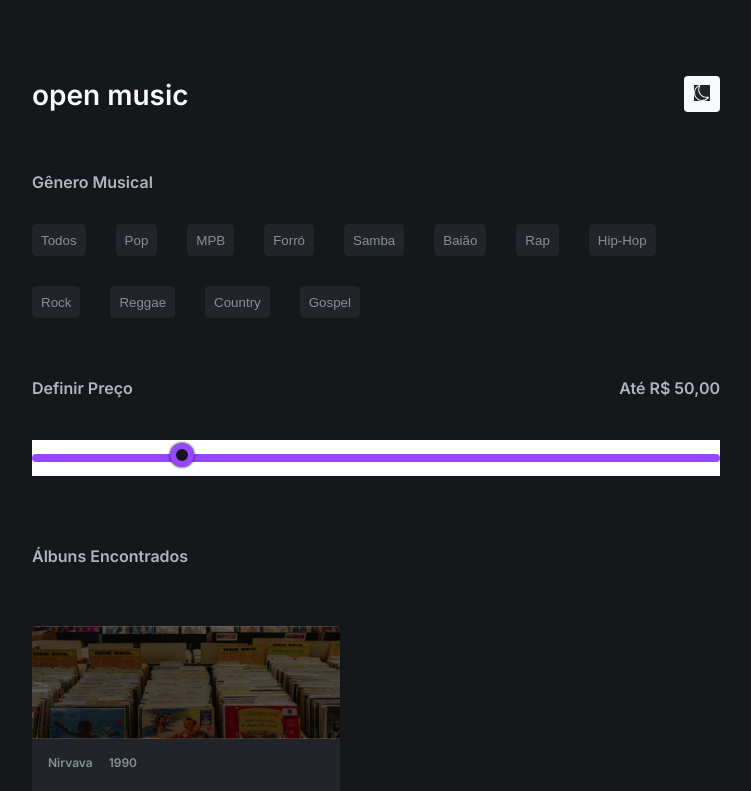
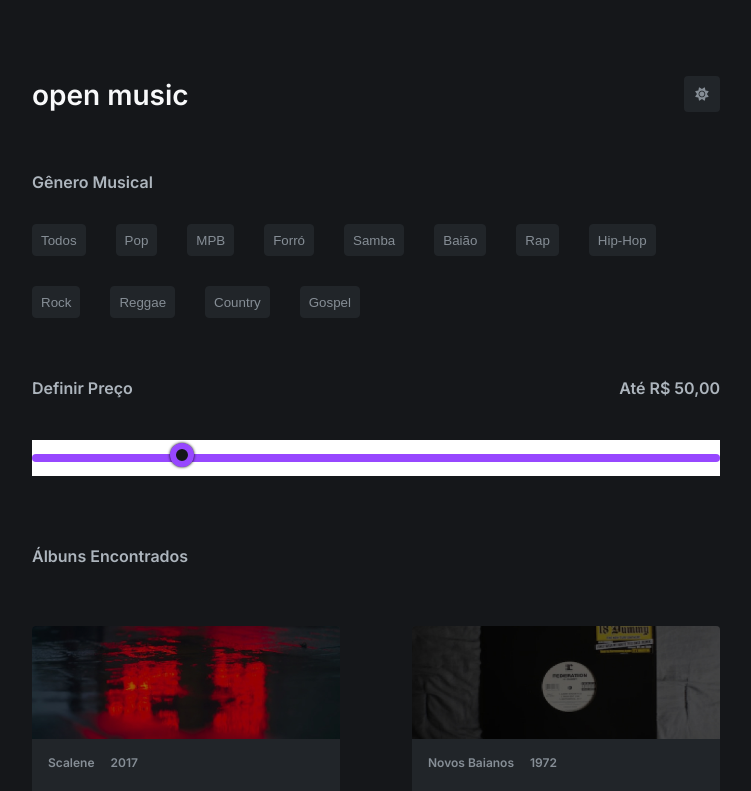
Before and after one commit to Kenzie-Academy-Brasil-Developers/m2-sp3-open-music-wesleyricarte, a plain HTML site: page index.html in a window 1280 px wide. Both pictures are taken after a click on the button 966 px from the left and 94 px from the top of the page. Shown: the top 791 px of the page, without its empty margins (264-1015 px from the left). Drawn offline with Linux system fonts and the light colour scheme.

Commit message:
filter function updated _ missing filter type range

```diff
--- a/index.html
+++ b/index.html
@@ -17,6 +17,9 @@
     <script defer src="./pages/home/index.js"></script>
     <script defer src="./scripts/theme.js"></script>
 
+    <!-- FONT AWESOME ICONS -->
+    <script defer src="https://kit.fontawesome.com/a2a7b902de.js" crossorigin="anonymous"></script>
+
     <title>Open Music</title>
   </head>
   <body>
@@ -25,18 +28,7 @@
         <nav>
           <h1 class="title1-bold">open music</h1>
           <button id="button-dark-theme">
-            <svg
-              xmlns="http://www.w3.org/2000/svg"
-              width="16"
-              height="16"
-              fill="currentColor"
-              class="bi bi-moon"
-              viewBox="0 0 16 16"
-            >
-              <path
-                d="M6 .278a.768.768 0 0 1 .08.858 7.208 7.208 0 0 0-.878 3.46c0 4.021 3.278 7.277 7.318 7.277.527 0 1.04-.055 1.533-.16a.787.787 0 0 1 .81.316.733.733 0 0 1-.031.893A8.349 8.349 0 0 1 8.344 16C3.734 16 0 12.286 0 7.71 0 4.266 2.114 1.312 5.124.06A.752.752 0 0 1 6 .278zM4.858 1.311A7.269 7.269 0 0 0 1.025 7.71c0 4.02 3.279 7.276 7.319 7.276a7.316 7.316 0 0 0 5.205-2.162c-.337.042-.68.063-1.029.063-4.61 0-8.343-3.714-8.343-8.29 0-1.167.242-2.278.681-3.286z"
-              />
-            </svg>
+            <i class="fas fa-moon"></i>
           </button>
         </nav>
       </div>
--- a/pages/home/index.js
+++ b/pages/home/index.js
@@ -68,12 +68,12 @@ function createPriceRange() {
   sectionPriceRange.append(divTitlePriceRange, inputTypeRange);
   divTitlePriceRange.append(h3DefinePrice, h3MaxPrice);
 
-  createSectionAlbums();
+  createSectionAlbums(inputTypeRange);
 
   return sectionPriceRange;
 }
 
-function createSectionAlbums() {
+function createSectionAlbums(inputTypeRange) {
   const sectionAlbums = document.createElement("section");
   const divTitleSectionAlbums = document.createElement("div");
   const h3TitleSectionAlbums = document.createElement("h3");
@@ -92,8 +92,10 @@ function createSectionAlbums() {
 
   // let gen = 0;
   // createCardsAlbums(products, mainArticles);
-  buttonsListenner(products, mainArticles);
-  separateByGendder(products, mainArticles, 3);
+  // buttonsListenner(products, mainArticles);
+  // separateByGendder(products, mainArticles);
+
+  buttonsListenner(products, mainArticles, inputTypeRange);
 
   return sectionAlbums;
 }
@@ -152,31 +154,37 @@ function createCardsAlbums(data, toAppendHere) {
   });
 }
 
-function buttonsListenner(products, mainArticles) {
-  let gen = 0;
-
-  categories.forEach((element) => {
-    let actualGen = element;
-    let button = document.querySelector(`.button-${actualGen}`);
-    console.log(button);
-    button.addEventListener("click", (event) => {
-      event.preventDefault();
-      separateByGendder(products, mainArticles, gen, actualGen);
-      console.log("click");
+function buttonsListenner(products, mainArticles, inputTypeRange) {
+  const buttonsGender1 = document.querySelectorAll(".buttons-gender");
+  let gender = "Todos";
+  mainArticles.innerHTML = "";
+  createCardsAlbums(products, mainArticles);
+  buttonsGender1.forEach((btn) => {
+    btn.addEventListener("click", (event) => {
+      gender = btn.innerText;
+      // console.log(gender);
+      if (gender === "Todos") {
+        mainArticles.innerHTML = "";
+        createCardsAlbums(products, mainArticles);
+        // console.log("botão todos clicado");
+      } else {
+        separateByGendder(products, mainArticles, gender, inputTypeRange);
+      }
     });
   });
-  // console.log(gen);
-  // console.log(actualGen);
 }
 
-function separateByGendder(products, mainArticles, gen, actualGen) {
-  console.log(categories[gen]);
-  genNumber = categories.indexOf(categories[gen]);
-  console.log(genNumber);
-  // console.log(gen)
-  // console.log(products);
-  let filtered = products.filter((element) => element.category === gen);
+function separateByGendder(products, mainArticles, gender, inputTypeRange) {
+  let genNumber = categories.findIndex((element) => element === gender);
+  // console.log(genNumber);
+  let filtered = products.filter((element) => element.category === genNumber);
   mainArticles.innerHTML = "";
   createCardsAlbums(filtered, mainArticles);
+  // separateByPrice(products, mainArticles, inputTypeRange)
   // console.log(filtered);
 }
+
+// function separateByPrice (products, mainArticles, inputTypeRange) {
+//   let priceRange = inputTypeRange.target
+//   console.log(priceRange)
+// }
--- a/scripts/theme.js
+++ b/scripts/theme.js
@@ -1,9 +1,38 @@
 const buttonDarkTheme = document.querySelector("#button-dark-theme");
+const icon = document.querySelector(".fas");
+const buttonIMG = ["fa-moon", "fa-sun"];
+const theme = "dark";
 
-function darkTheme() {
-  buttonDarkTheme.addEventListener("click", (event) => {
-    event.preventDefault();
-    body.classList.toggle("dark");
-  });
+let darkMode;
+
+buttonDarkTheme.addEventListener("click", (event) => {
+  event.preventDefault();
+  darkMode = !darkMode;
+  body.classList.toggle(theme);
+  localStorage.setItem(theme, darkMode);
+  changeButtonTheme();
+});
+
+function changeButtonTheme() {
+  if (darkMode) {
+    icon.classList.remove(buttonIMG[0]);
+    icon.classList.add(buttonIMG[1]);
+  } else {
+    icon.classList.add(buttonIMG[0]);
+    icon.classList.remove(buttonIMG[1]);
+  }
 }
-darkTheme();
+
+function themePreferenceAnalysis() {
+  darkMode = JSON.parse(localStorage.getItem(theme));
+
+  if (darkMode) {
+    changeButtonTheme();
+    body.classList.add(theme);
+  } else {
+    changeButtonTheme;
+    body.classList.remove(theme);
+  }
+}
+
+themePreferenceAnalysis();
--- a/styles/buttons.css
+++ b/styles/buttons.css
@@ -4,9 +4,17 @@
   background-color: var(--color-grey-8);
 }
 
-#button-dark-theme svg {
+body.dark #button-dark-theme {
+  background-color: var(--color-grey-1);
+}
+
+#button-dark-theme i {
   color: var(--color-grey-1);
   background-color: none;
+}
+
+body.dark #button-dark-theme i {
+  color: var(--color-grey-3);
 }
 
 .buttons-default {
```
